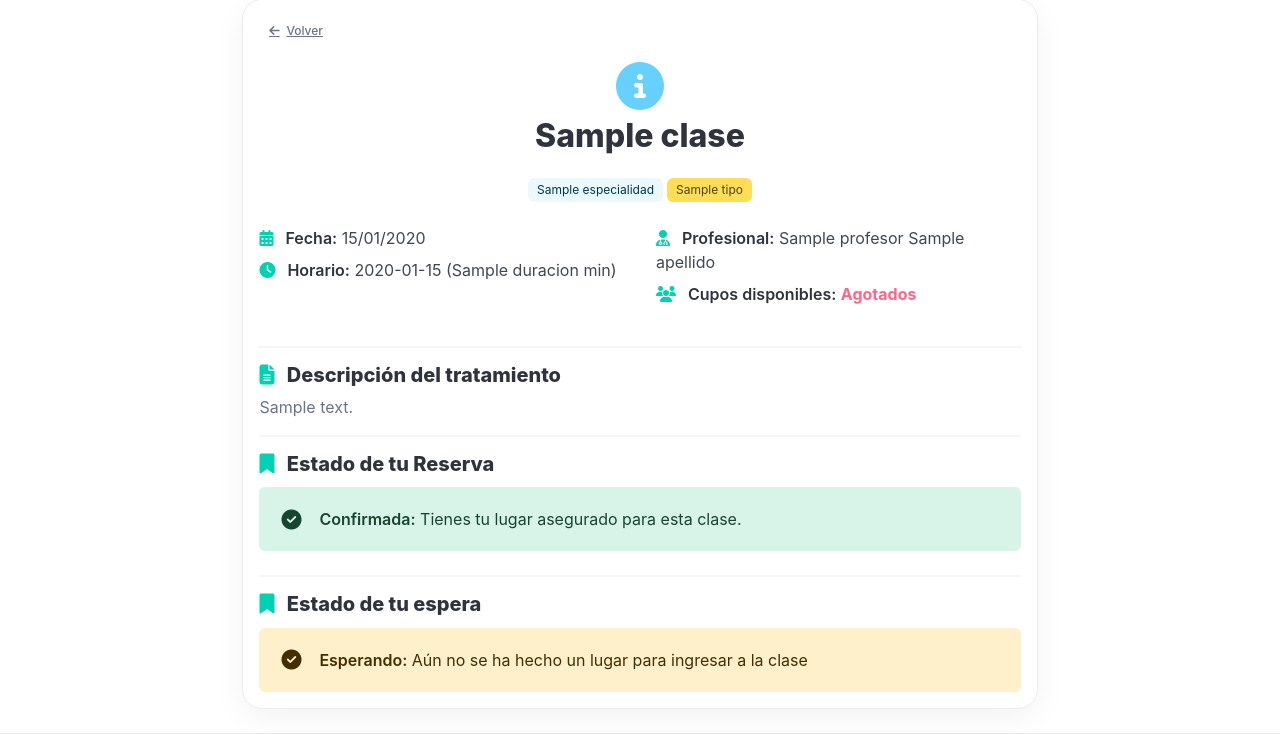
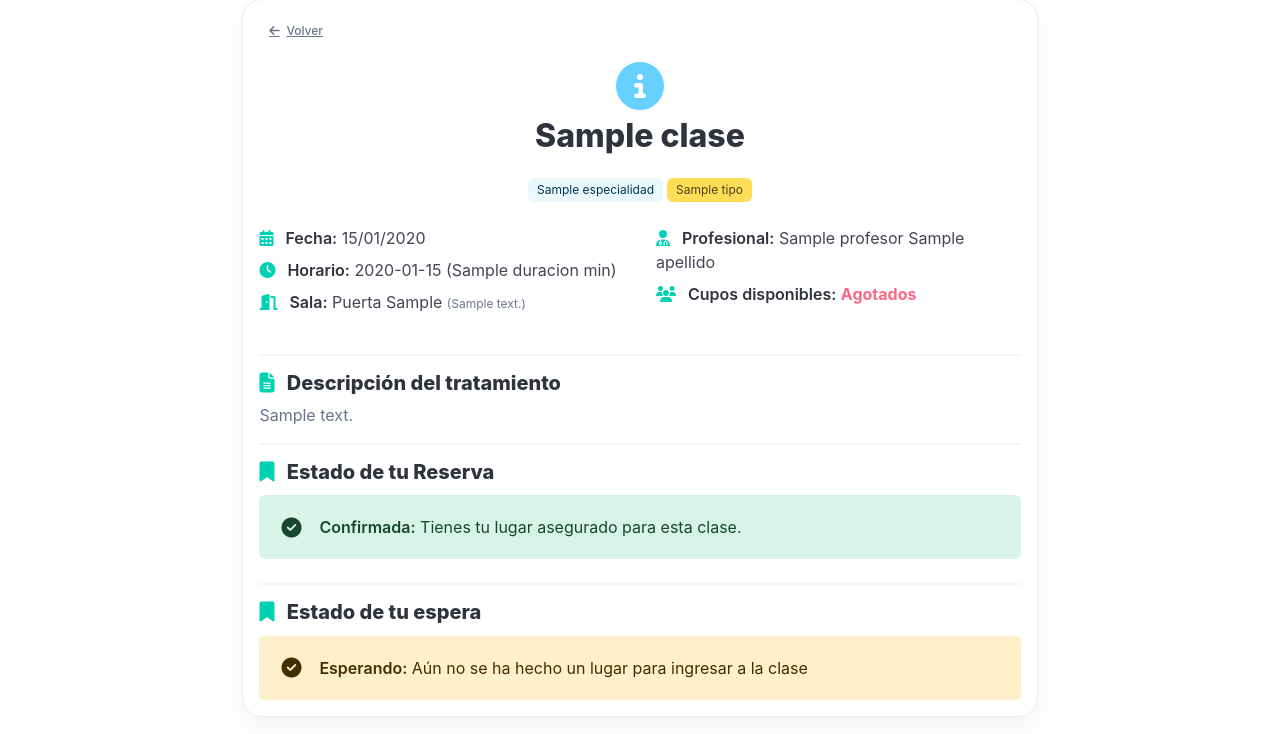
Before and after one commit to ianKief/RehabilitAR, a Flask app: template src/web/templates/reservas/detalle_clase.html in a window 1280 px wide. Shown: the part 137-871 px from the top of the page. Run offline with Flask 3, Linux system fonts and the light colour scheme; the template is opened without the code that fills it: most values are stand-ins (such as "Sample title", 1, 10 or a date in 2020); parts of the project's set-up code (start-up, migrations or seed data) failed here and were passed over.

Commit message:
feat: numero de sala al ver el detalle de la clase al momento de reservar

```diff
--- a/src/web/templates/reservas/detalle_clase.html
+++ b/src/web/templates/reservas/detalle_clase.html
@@ -27,7 +27,20 @@
             <div class="column is-12-mobile is-6-tablet">
                 <p class="mb-2"><strong><i class="fas fa-calendar-alt has-text-primary mr-2"></i> Fecha:</strong> {{ clase.fecha_clase.strftime('%d/%m/%Y') }}</p>
                 <p class="mb-2"><strong><i class="fas fa-clock has-text-primary mr-2"></i> Horario:</strong> {{ clase.horario.strftime('%H:%M') }} ({{ clase.duracion }} min)</p>
+
+                <p class="mb-2">
+                    <strong><i class="fas fa-door-open has-text-primary mr-2"></i> Sala:</strong>
+                    {% if clase.sala %}
+                        Puerta {{ clase.sala.numero_puerta }}
+                        {% if clase.sala.descripcion %}
+                            <span class="has-text-grey is-size-7">({{ clase.sala.descripcion }})</span>
+                        {% endif %}
+                    {% else %}
+                        <span class="has-text-grey is-italic">Sin asignar</span>
+                    {% endif %}
+                </p>
             </div>
+
             <div class="column is-12-mobile is-6-tablet">
                 <p class="mb-2">
                     <strong><i class="fas fa-user-md has-text-primary mr-2"></i> Profesional:</strong>
```
